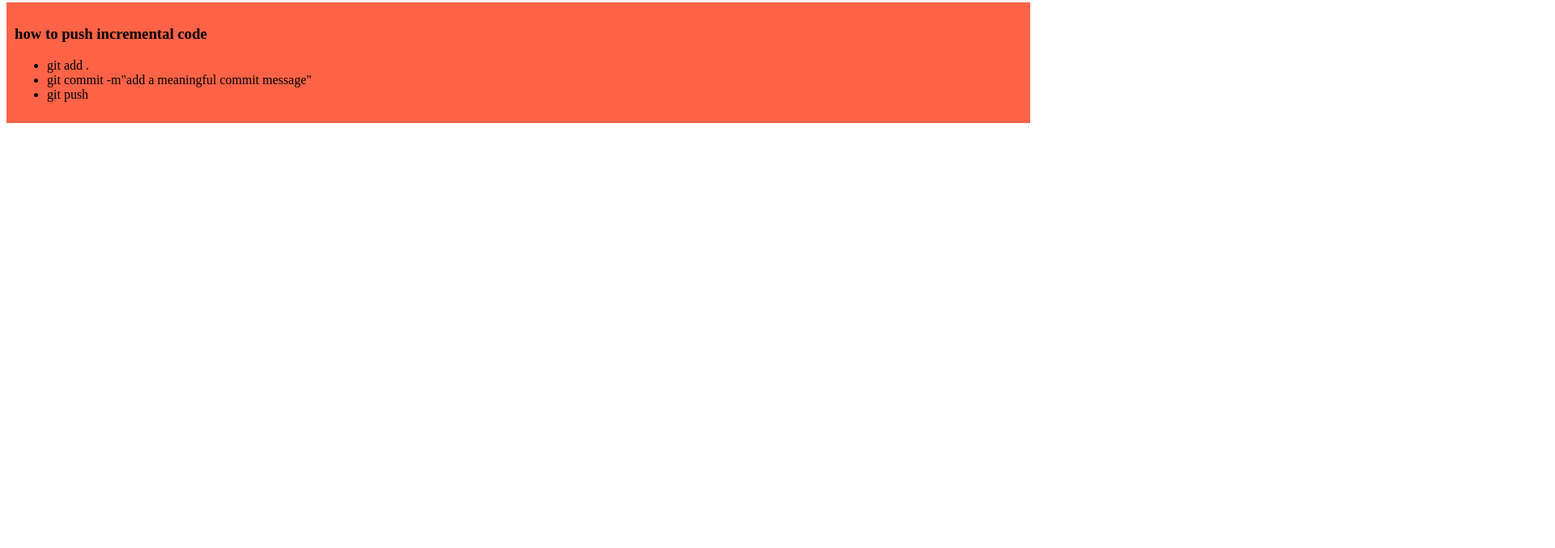
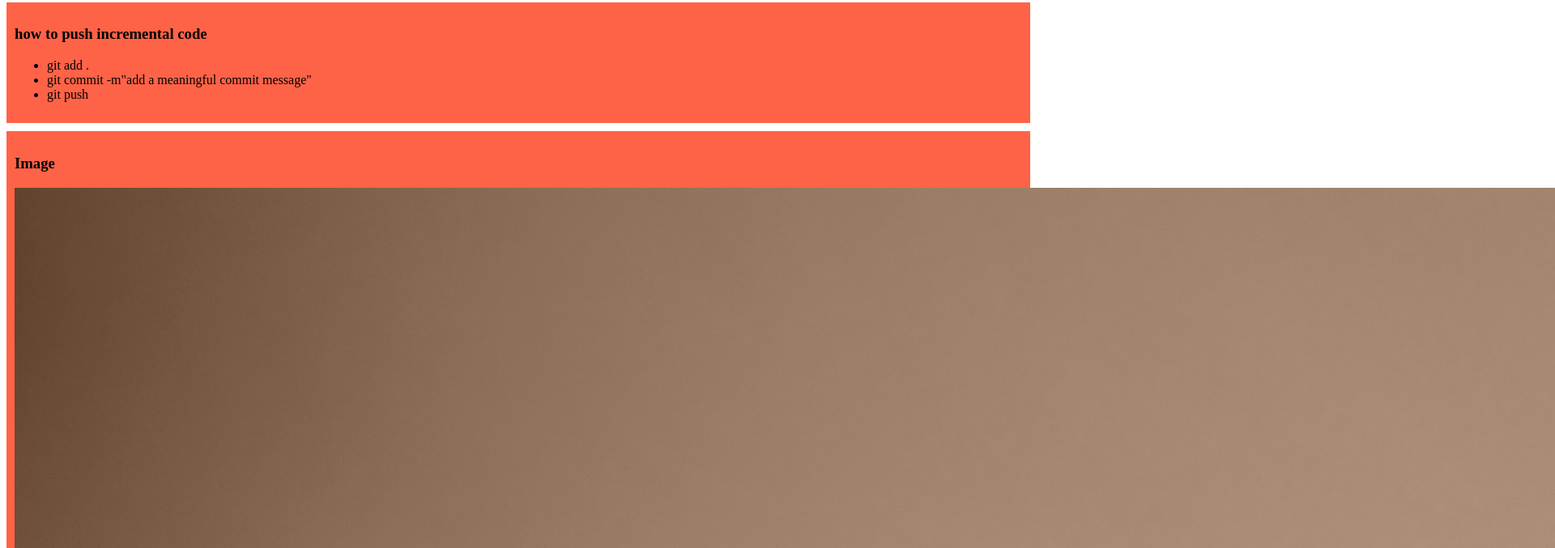
Before and after one commit to SultanaYeasmin/my-simple-website, a plain HTML site: page index.html in a window 1280 px wide. Shown: the part 499-1176 px from the top of the page at 81% size, 1920 px wide, since content can reach past the window. Before the commit the page ends 800 px from the top, so only its background shows below. Drawn offline with Linux system fonts and the light colour scheme.

Commit message:
added image

```diff
--- a/index.html
+++ b/index.html
@@ -31,9 +31,10 @@
             <li>git commit -m"add a meaningful commit message"</li>
             <li>git push</li>
            </ul>
-
-
-
+    </div>
+    <div>
+        <h3>Image </h3>
+        <img src="img/studio-media-9DaOYUYnOls-unsplash.jpg" alt="loadinggit ">
     </div>
 </body>
 </html>
```
Also changed, not shown: img/studio-media-9DaOYUYnOls-unsplash.jpg (added).
